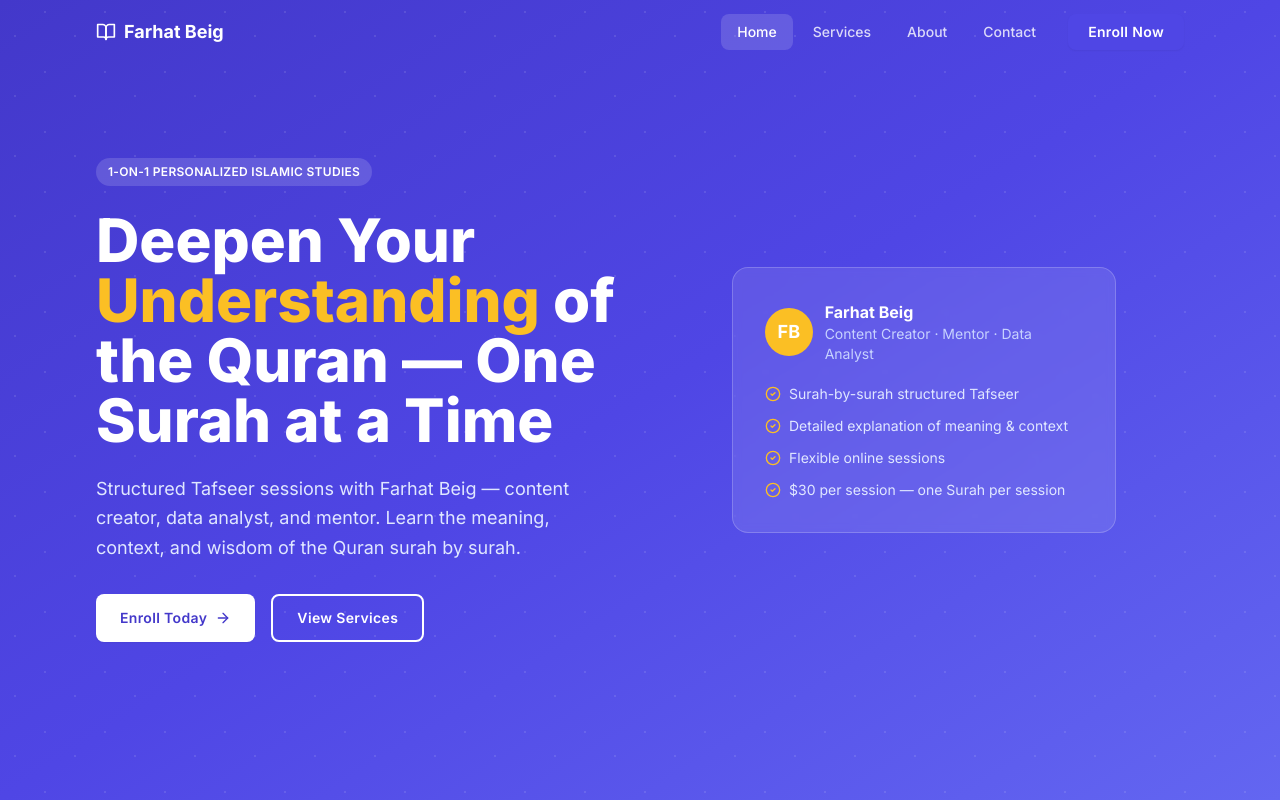
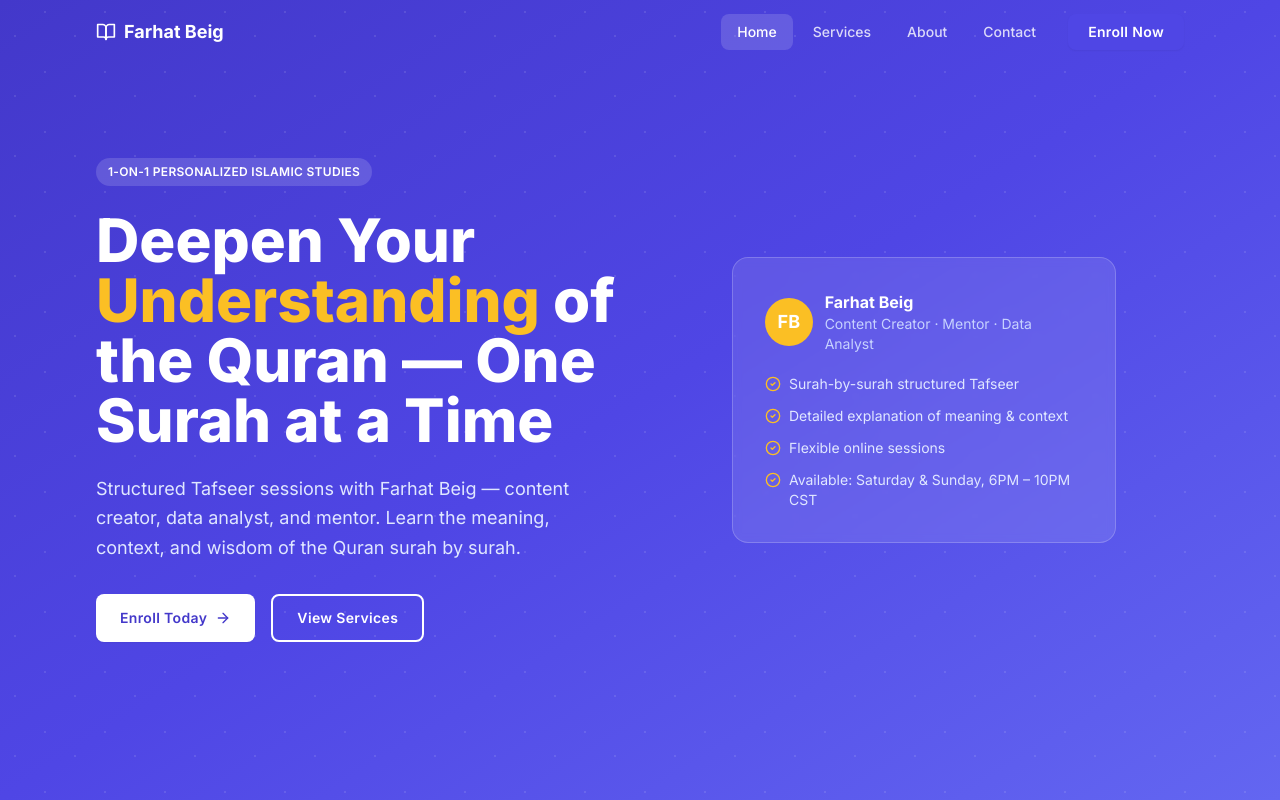
Before and after one commit to fbeig2020-cloud/tutoring-website, a React (Vite) app: page / in a window 1280 px wide. Shown: the top 800 px of the page. Built offline with nearby package versions, Linux system fonts and the light colour scheme.

Commit message:
Update Home.jsx

```diff
--- a/src/pages/Home.jsx
+++ b/src/pages/Home.jsx
@@ -93,7 +93,7 @@ export default function Home() {
                   'Surah-by-surah structured Tafseer',
                   'Detailed explanation of meaning & context',
                   'Flexible online sessions',
-                  '$30 per session — one Surah per session',
+                 'Available: Saturday & Sunday, 6PM – 10PM CST',
                 ].map(item => (
                   <li key={item} className="flex items-start gap-2">
                     <CheckCircle2 className="w-4 h-4 text-accent-400 mt-0.5 shrink-0" />
```
